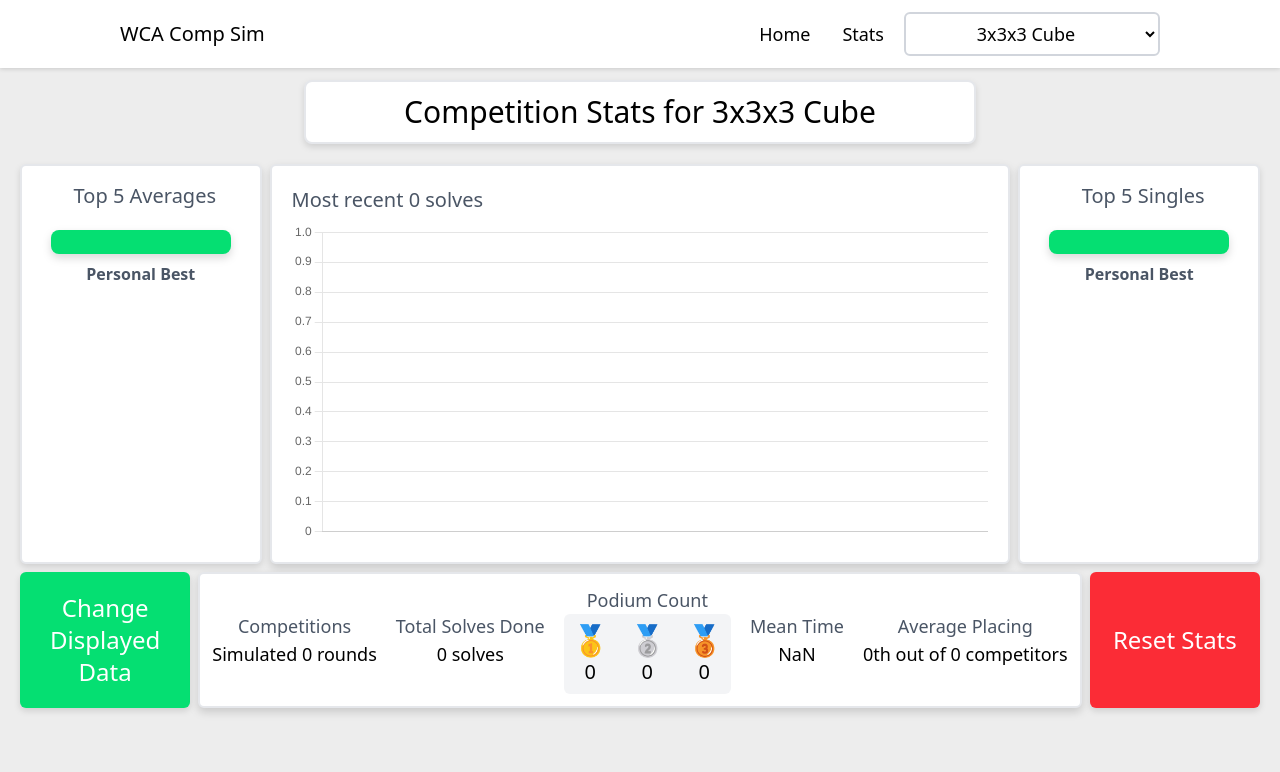
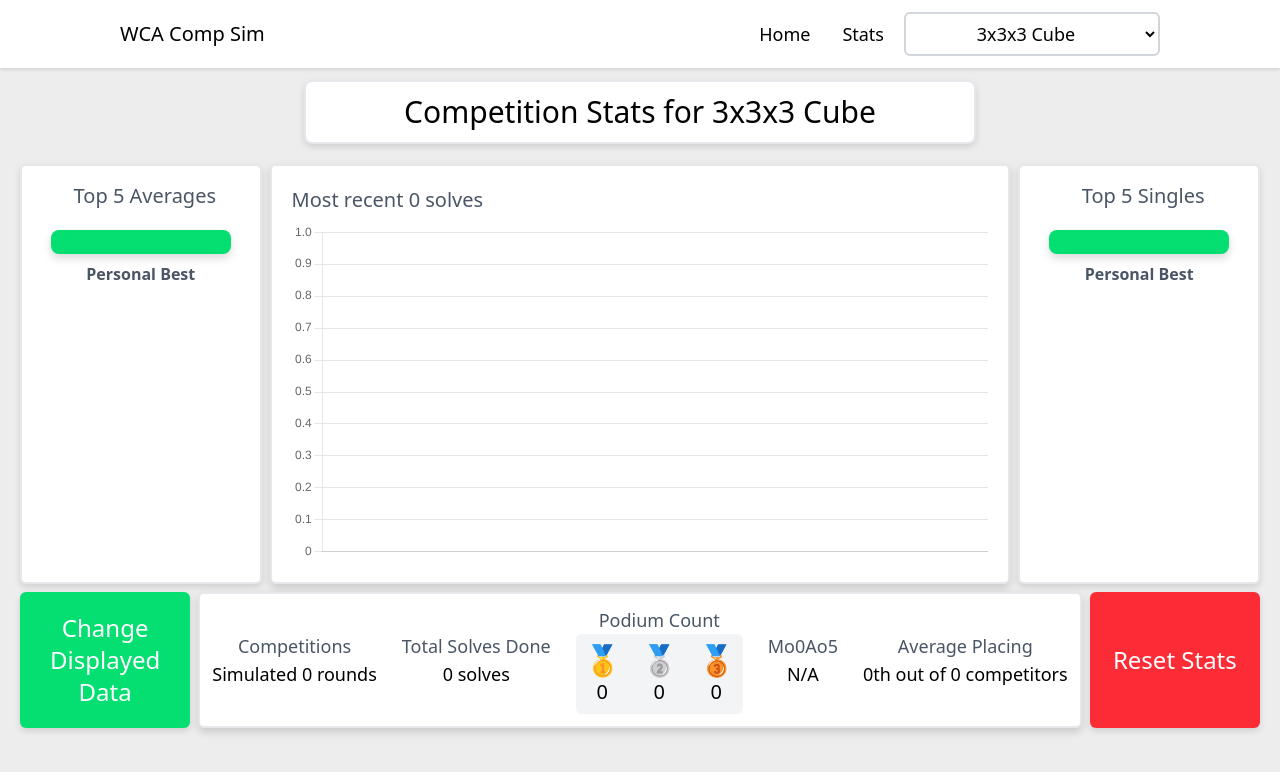
Before and after one commit to dwyaneramos/wca-comp-sim, a React (Vite) app: page / in a window 1280 px wide. Both pictures are taken after a click on the link "Stats". Shown: the top 772 px of the page. Built offline with nearby package versions, Linux system fonts and the light colour scheme.

Commit message:
mo10ao5 displayed instead of mean time

```diff
--- a/src/components/sections/Stats.jsx
+++ b/src/components/sections/Stats.jsx
@@ -24,7 +24,7 @@ const SolvesLineGraph = (props) => {
     <div className = " bg-white rounded-md drop-shadow-lg p-5 border-2 border-gray-200">
 
     <h1 className = "text-xl mb-2  text-gray-600">{props.dataForGraph.title}</h1>
-    <div className="h-80">
+    <div className="h-85">
 
       <Line
         data = {{
@@ -33,7 +33,7 @@ const SolvesLineGraph = (props) => {
           {
             label: "Time",
             data: solvesToDisplay,
-            tension: 0.3,
+            tension: 0.1,
             borderColor: "#35de5d"
           }
         ]
@@ -187,6 +187,8 @@ const CompSummaryStats = ({eventStats, event, times}) => {
   const roundedAvgPlacing = Math.round(eventStats.avgPlacing)
   const roundedAvgCompetitors = Math.round(eventStats.avgCompetitorsInRound)
 
+  const moXAo5 = eventStats.tenRecentAvgs.length == 0 ? "N/A" : formatTime(eventStats.tenRecentAvgs.reduce((acc, curr) => acc + curr, 0 ) / eventStats.tenRecentAvgs.length)
+
   const mean = times.map((res) => res.time).reduce((acc, curr) => acc + curr, 0) / times.length
   console.log(mean)
   return (
@@ -224,8 +226,8 @@ const CompSummaryStats = ({eventStats, event, times}) => {
       </div>
 
       <div className = "">
-        <h2 className = "text-gray-600">Mean Time</h2>
-        <p>{formatTime(mean)}</p>
+        <h2 className = "text-gray-600">Mo{Math.min(10, eventStats.tenRecentAvgs.length)}Ao5</h2>
+        <p>{moXAo5}</p>
       </div>
 
       <div className = "">
@@ -243,7 +245,7 @@ const CompSummaryStats = ({eventStats, event, times}) => {
 
 const TopResultsSection = ({type, topTimes}) => {
   return (
-    <div className = "white p-2 h-full rounded-md drop-shadow-md border-2 border-gray-200 bg-white">
+    <div className = "white p-2 pb-5 h-full rounded-md drop-shadow-md border-2 border-gray-200 bg-white">
       <h1 className = "text-xl mb-5 text-center font-medium text-gray-600 pl-2 pt-2">Top 5 {type}</h1>
 
       <div className = "flex flex-col items-center gap-2">
--- a/src/components/services/competitors.js
+++ b/src/components/services/competitors.js
@@ -125,7 +125,7 @@ export const savePlayerTimes = (player, event, prevStats, rank, competitorsInRou
     const newPrSinHistory = eventStats.prSinHistory.length == 0 ? [{time: bestSingleThatRound, date: currDate}] :
                         (eventStats.prSinHistory[eventStats.prSinHistory.length - 1].time <= bestSingleThatRound ? eventStats.prSinHistory : [...eventStats.prSinHistory, {time: bestSingleThatRound, date: currDate}])
 
-    const newTenRecentAvgs = tenRecentAvgs.length >= 10 ? [...(tenRecentAvgs.slice(1)), player.avg] : [...tenRecentAvgs, player.avg]
+    const newTenRecentAvgs = eventStats.tenRecentAvgs.length >= 10 ? [...(eventStats.tenRecentAvgs.slice(1)), player.avg] : [...eventStats.tenRecentAvgs, player.avg]
     let newPodiumCount = [...eventStats.podiumCount]
     if (rank >= 1 && rank <= 3) {
       newPodiumCount[rank - 1]++;
```
